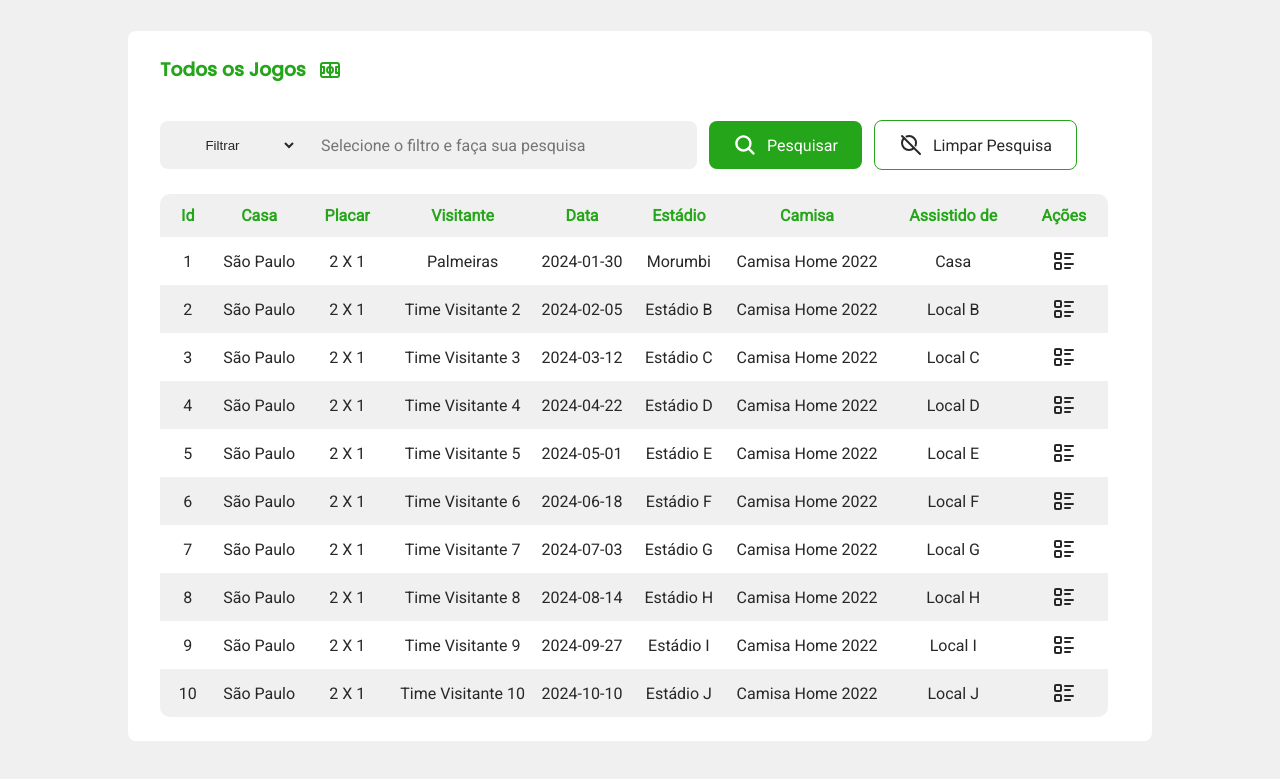
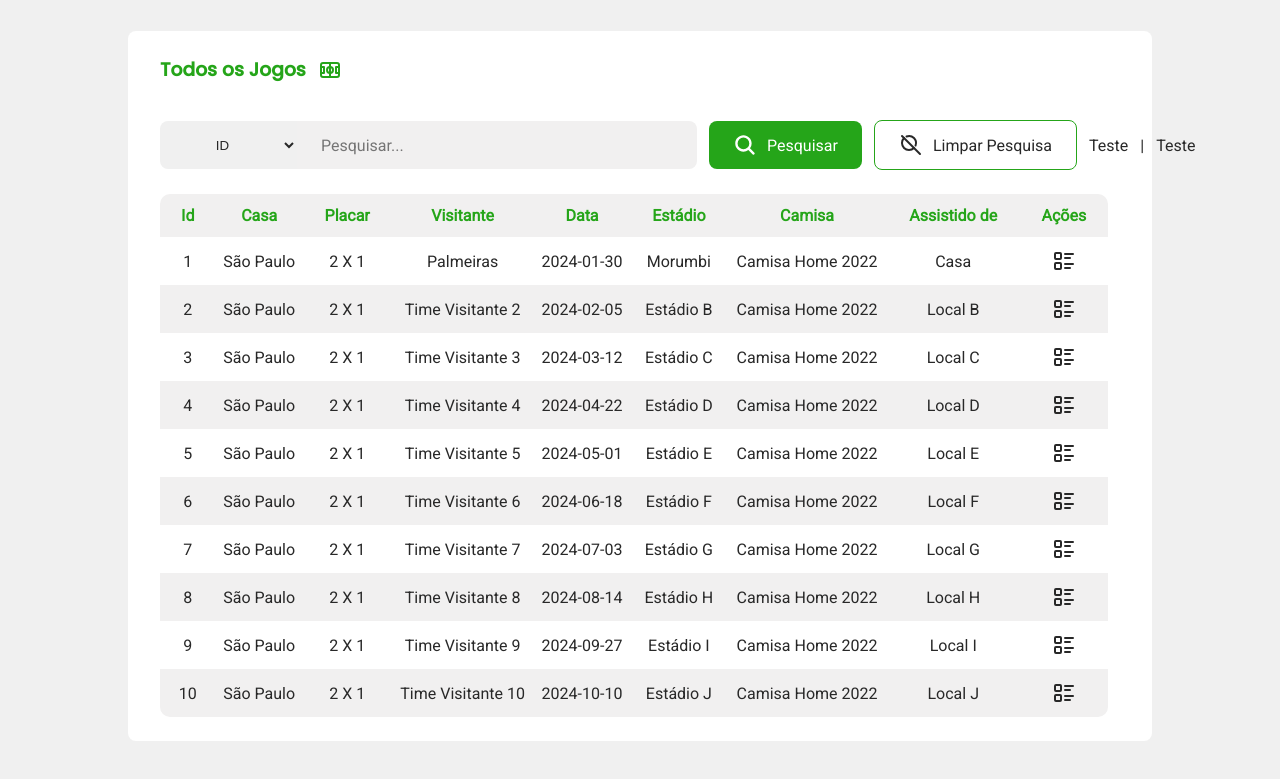
Before and after one commit to kenaioz/futsuperstition-ui, a React (Vite) app: page / in a window 1280 px wide. Shown: the part 7406-8185 px from the top of the page. Built offline with nearby package versions, Linux system fonts and the light colour scheme.

Commit message:
workflow update + new search on main page

```diff
--- a/src/components/Forms/index.tsx
+++ b/src/components/Forms/index.tsx
@@ -19,7 +19,7 @@ import { useTheme } from "../../hooks/ThemeProvider";
 
 import { FiMinus, FiPlus } from "react-icons/fi";
 
-import { UseFormRegister, RefCallBack, useFormContext } from "react-hook-form";
+import { RefCallBack, useFormContext } from "react-hook-form";
 import { ErrorMessage } from "@hookform/error-message";
 
 import { LocalizationProvider } from "@mui/x-date-pickers/LocalizationProvider";
@@ -66,7 +66,6 @@ interface RadioButtonProps {
   field: string;
   value: string;
   label: string;
-  register: UseFormRegister<any>;
 }
 
 interface RadioButtonWrapperProps {
--- a/src/components/Search/index.tsx
+++ b/src/components/Search/index.tsx
@@ -1,30 +1,26 @@
-import { useState, useEffect, ChangeEvent, KeyboardEvent } from "react";
-import { SearchParamsType } from "../../pages/Dashboard/index";
+import { ReactNode } from "react";
 
-import { Container, FilterContainer } from "./styles";
+import { Container, InputSearchContainer, FilterContainer } from "./styles";
+
+import { useFormContext } from "react-hook-form";
+import { ErrorMessage } from "@hookform/error-message";
+
+interface SearchFormProps extends React.FormHTMLAttributes<HTMLFormElement> {
+  children: ReactNode;
+}
 
 interface SearchProps {
-  value: SearchParamsType;
-  onChange: (value: SearchParamsType) => void;
-  onKeyDown: (event: KeyboardEvent<HTMLInputElement>) => void;
+  filterId: string;
+  searchId: string;
+  placeholder: string;
 }
 
-interface FilterProps {
-  value: string;
-  options: { value: string; label: string }[];
-  onChange: (e: ChangeEvent<HTMLSelectElement>) => void;
+export function SearchForm({ children, ...props }: SearchFormProps) {
+  return <form {...props}>{children}</form>;
 }
 
-export function Search({ value, onChange, onKeyDown }: SearchProps) {
-  const [searchInput, setSearchInput] = useState(value.query);
-  const [filterOption, setFilterOption] = useState(value.filter);
-
-  useEffect(() => {
-    if (!value.query && !value.filter) {
-      setSearchInput("");
-      setFilterOption("");
-    }
-  }, [value]);
+export function Search({ filterId, searchId, placeholder }: SearchProps) {
+  const { register } = useFormContext();
 
   const options = [
     { value: "id", label: "ID" },
@@ -36,48 +32,9 @@ export function Search({ value, onChange, onKeyDown }: SearchProps) {
     { value: "place", label: "Assistido de" },
   ];
 
-  const handleChanges = (name: string, newValue: string) => {
-    onChange({
-      ...value,
-      [name]: newValue,
-    });
-  };
-
-  const handleInputChange = (e: ChangeEvent<HTMLInputElement>) => {
-    const { name, value } = e.target;
-    setSearchInput(value);
-    handleChanges(name, value);
-  };
-
-  const handleFilterChange = (e: ChangeEvent<HTMLSelectElement>) => {
-    const { name, value } = e.target;
-    setFilterOption(value);
-    handleChanges(name, value);
-  };
-
   return (
     <Container>
-      <Filter
-        options={options}
-        value={filterOption}
-        onChange={handleFilterChange}
-      />
-      <input
-        name="query"
-        value={searchInput || ""}
-        placeholder="Selecione o filtro e faça sua pesquisa"
-        autoComplete="off"
-        onKeyDown={onKeyDown}
-        onChange={handleInputChange}
-      />
-    </Container>
-  );
-}
-
-export function Filter({ value, options, onChange }: FilterProps) {
-  return (
-    <FilterContainer>
-      <select name="filter" value={value} onChange={onChange}>
+      <FilterContainer {...register(filterId)}>
         <option value="" disabled>
           Filtrar
         </option>
@@ -86,7 +43,12 @@ export function Filter({ value, options, onChange }: FilterProps) {
             {option.label}
           </option>
         ))}
-      </select>
-    </FilterContainer>
+      </FilterContainer>
+      <InputSearchContainer
+        {...register(searchId)}
+        placeholder={placeholder}
+        autoComplete="off"
+      />
+    </Container>
   );
 }
--- a/src/components/Search/styles.ts
+++ b/src/components/Search/styles.ts
@@ -6,10 +6,9 @@ export const Container = styled.div`
   align-items: center;
   gap: 0;
   justify-content: center;
+`;
 
-  border-radius: 10px;
-
-  > input {
+export const InputSearchContainer = styled.input`
   height: 48px;
   width: 400px;
 
@@ -18,26 +17,20 @@ export const Container = styled.div`
   background-color: ${({ theme }) => theme.COLORS.INPUT};
   border: 0;
   border-radius: 0 8px 8px 0;
-  }
 `;
 
-export const FilterContainer = styled.div`
+export const FilterContainer = styled.select`
   background-color: ${({ theme }) => theme.COLORS.BODY};
   border-radius: 8px 0 0 8px;
   z-index: 100;
-  select {
   text-align: center;
-    background: none;
   border: 0;
   color: ${({ theme }) => theme.COLORS.TEXT};
+
   height: 48px;
-
   padding: 12px;
 
-    border-radius: 8px 0 0 8px;
   &:focus {
-      border: 1px solid ${({ theme }) => theme.COLORS.HIGHLIGHT};
-      outline: 1px solid ${({ theme }) => theme.COLORS.HIGHLIGHT};
-    }
+    outline: 2px solid ${({ theme }) => theme.COLORS.HIGHLIGHT};
   }
 `;
--- a/src/pages/Dashboard/index.tsx
+++ b/src/pages/Dashboard/index.tsx
@@ -12,7 +12,7 @@ import {
   TableCell,
 } from "../../components/CustomTable";
 import { BarChart } from "../../components/Charts";
-import { Search } from "../../components/Search";
+import { SearchForm, Search } from "../../components/Search";
 import { Fab } from "../../components/FAB";
 import { Modal } from "../../components/Modal";
 import { List } from "../../components/List";
@@ -68,11 +68,12 @@ import {
 } from "../../services/compilations";
 import { useNavigate } from "react-router-dom";
 
-export interface SearchParamsType {
-  query: string;
-  filter: string;
-}
+import { z } from "zod";
+import { zodResolver } from "@hookform/resolvers/zod";
+import { useForm, Controller, FormProvider } from "react-hook-form";
 
+const CreateSearchSchema = z.object({ filter: z.string(), query: z.string() });
+type SearchSchema = z.infer<typeof CreateSearchSchema>;
 export interface GamesDataType {
   id: string;
   teamHome: string;
@@ -91,10 +92,6 @@ export function Dashboard() {
   const [games, setGames] = useState<GamesType[]>([]);
   const [gameDetails, setGameDetails] = useState<string>();
   const [filteredGames, setFilteredGames] = useState<GamesType[]>([]);
-  const [searchParams, setSearchParams] = useState<SearchParamsType>({
-    query: "",
-    filter: "",
-  });
 
   const [jerseys, setJerseys] = useState<JerseysDashboardType[]>([]);
   const [locals, setLocals] = useState<LocalsType[]>([]);
@@ -158,39 +155,26 @@ export function Dashboard() {
     navigate("/settings");
   }
 
-  function handleSearch() {
-    if (!searchParams.filter || !searchParams.query) {
-      return alert(
-        "Tenha certeza que você selecionou um filtro e tenha preenchido a barra de pesquisa"
-      );
-    }
-    const searchResult = games.filter((game) => {
-      const lowerCaseQuery = searchParams.query.toLowerCase();
-      const filteredProperty = searchParams.filter;
+  const methods = useForm<SearchSchema>({
+    resolver: zodResolver(CreateSearchSchema),
+  });
+  const {
+    handleSubmit,
+    formState: { errors },
+  } = methods;
 
-      // return (
-      //   game.hasOwnProperty(filteredProperty) &&
-      //   game[filteredProperty as keyof GamesDataType]
-      //     .toLowerCase()
-      //     .includes(lowerCaseQuery)
-      // );
-    });
-
-    setFilteredGames(searchResult);
+  function handleSearch(data: SearchSchema) {
+    console.log(data);
   }
 
   function handleFilterClear() {
     setFilteredGames([]);
-    setSearchParams({
-      filter: "",
-      query: "",
-    });
   }
 
   function handleKeyPress(e: React.KeyboardEvent<HTMLInputElement>) {
-    if (e.key === "Enter") {
-      handleSearch();
-    }
+    // if (e.key === "Enter") {
+    //   handleSearch();
+    // }
   }
 
   function handleModalOpen(selectedGameId: string) {
@@ -647,24 +631,31 @@ export function Dashboard() {
                 </DashboardSection>
 
                 <Card title="Todos os Jogos" icon={TbSoccerField}>
+                  <FormProvider {...methods}>
+                    <SearchForm onSubmit={handleSubmit(handleSearch)}>
                       <SearchWrapper>
                         <Search
-                      value={searchParams}
-                      onChange={setSearchParams}
-                      onKeyDown={handleKeyPress}
+                          filterId="filter"
+                          searchId="query"
+                          placeholder="Pesquisar..."
                         />
                         <Button
                           title="Pesquisar"
+                          type="submit"
                           icon={IoSearch}
-                      onClick={handleSearch}
                         />
                         <Button
                           title="Limpar Pesquisa"
                           icon={TbSearchOff}
                           isSecundary
-                      onClick={handleFilterClear}
+                          type="button"
                         />
+                        <span>Teste</span>
+                        <span> | </span>
+                        <span>Teste</span>
                       </SearchWrapper>
+                    </SearchForm>
+                  </FormProvider>
 
                   <CustomTable
                     headers={[
--- a/src/pages/NewGame/index.tsx
+++ b/src/pages/NewGame/index.tsx
@@ -186,7 +186,7 @@ export function NewGame() {
     },
   });
 
-  const { register, control, handleSubmit, watch } = methods;
+  const { control, handleSubmit, watch } = methods;
 
   const optionField = watch("option");
   const competitionField = watch("competition.data");
@@ -443,14 +443,12 @@ export function NewGame() {
                         field="option"
                         value="stadium"
                         label="Estádio"
-                        register={register}
                       />
                       <RadioButton
                         id="otherRadio"
                         field="option"
                         value="other"
                         label="Outros"
-                        register={register}
                       />
                     </RadioGroup>
 
```
Lines whose indentation alone changed are shown as unchanged.
